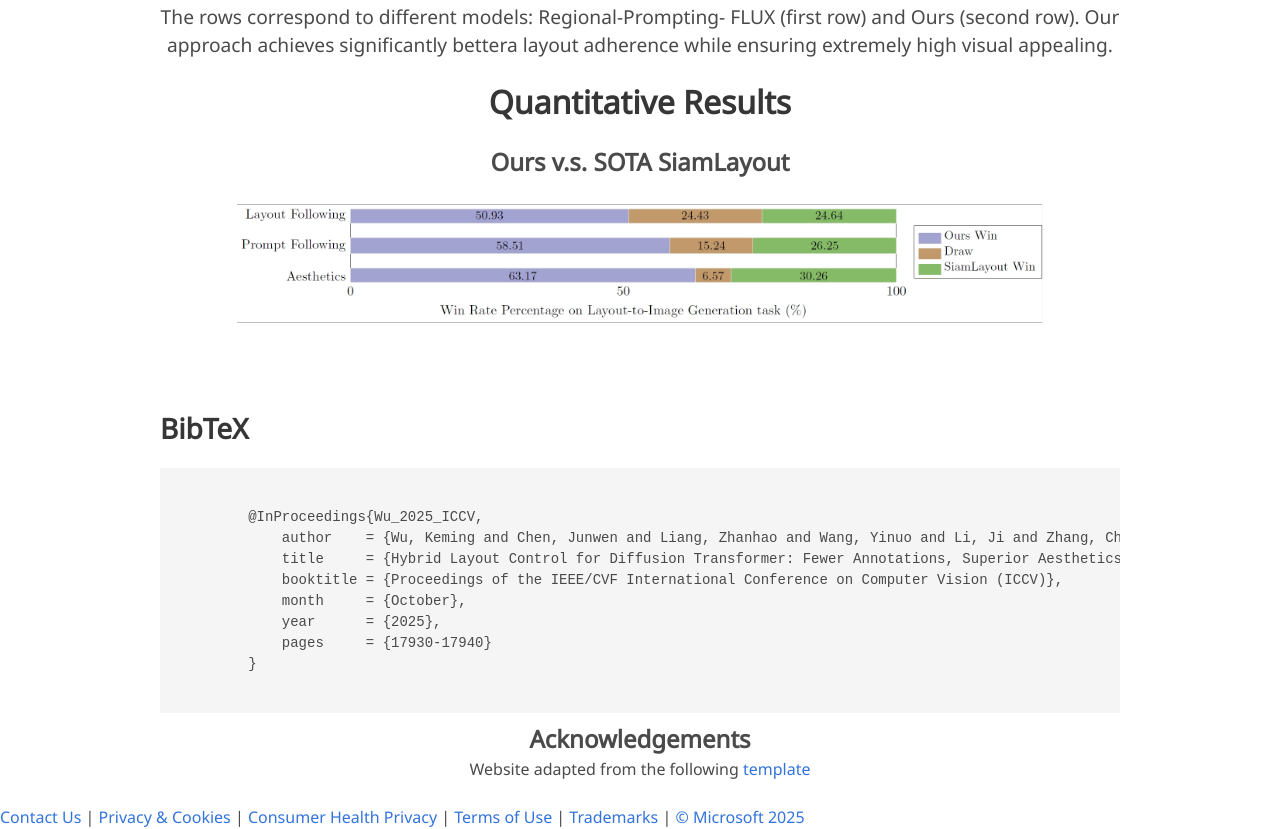
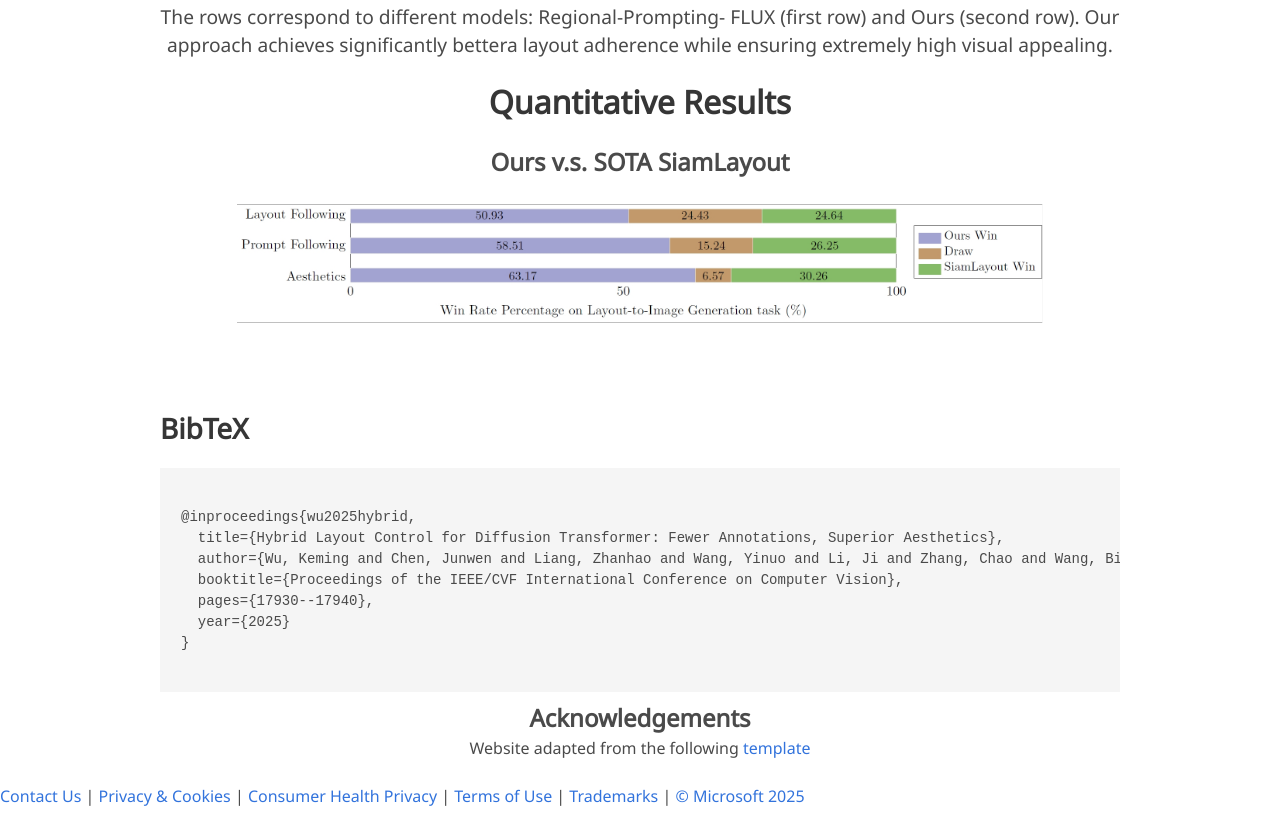
Before and after one commit to hybrid-layout-msra/hybrid-layout-msra.github.io, a plain HTML site: page index.html in a window 1280 px wide. Shown: the part 5060-5889 px from the top of the page. After the commit the page ends 5868 px from the top, so only its background shows below. Drawn offline with nearby package versions, Linux system fonts and the light colour scheme; some icons are missing; a web font is replaced by a local one.

Commit message:
Update index.html

```diff
--- a/index.html
+++ b/index.html
@@ -742,14 +742,13 @@
     <div class="container is-max-desktop content">
       <h2 class="title">BibTeX</h2>
       <pre><code>
-        @InProceedings{Wu_2025_ICCV,
-            author    = {Wu, Keming and Chen, Junwen and Liang, Zhanhao and Wang, Yinuo and Li, Ji and Zhang, Chao and Wang, Bin and Yuan, Yuhui},
-            title     = {Hybrid Layout Control for Diffusion Transformer: Fewer Annotations, Superior Aesthetics},
-            booktitle = {Proceedings of the IEEE/CVF International Conference on Computer Vision (ICCV)},
-            month     = {October},
-            year      = {2025},
-            pages     = {17930-17940}
-        }
+@inproceedings{wu2025hybrid,
+  title={Hybrid Layout Control for Diffusion Transformer: Fewer Annotations, Superior Aesthetics},
+  author={Wu, Keming and Chen, Junwen and Liang, Zhanhao and Wang, Yinuo and Li, Ji and Zhang, Chao and Wang, Bin and Yuan, Yuhui},
+  booktitle={Proceedings of the IEEE/CVF International Conference on Computer Vision},
+  pages={17930--17940},
+  year={2025}
+}
       </code></pre>
     </div>
   </section>
```
